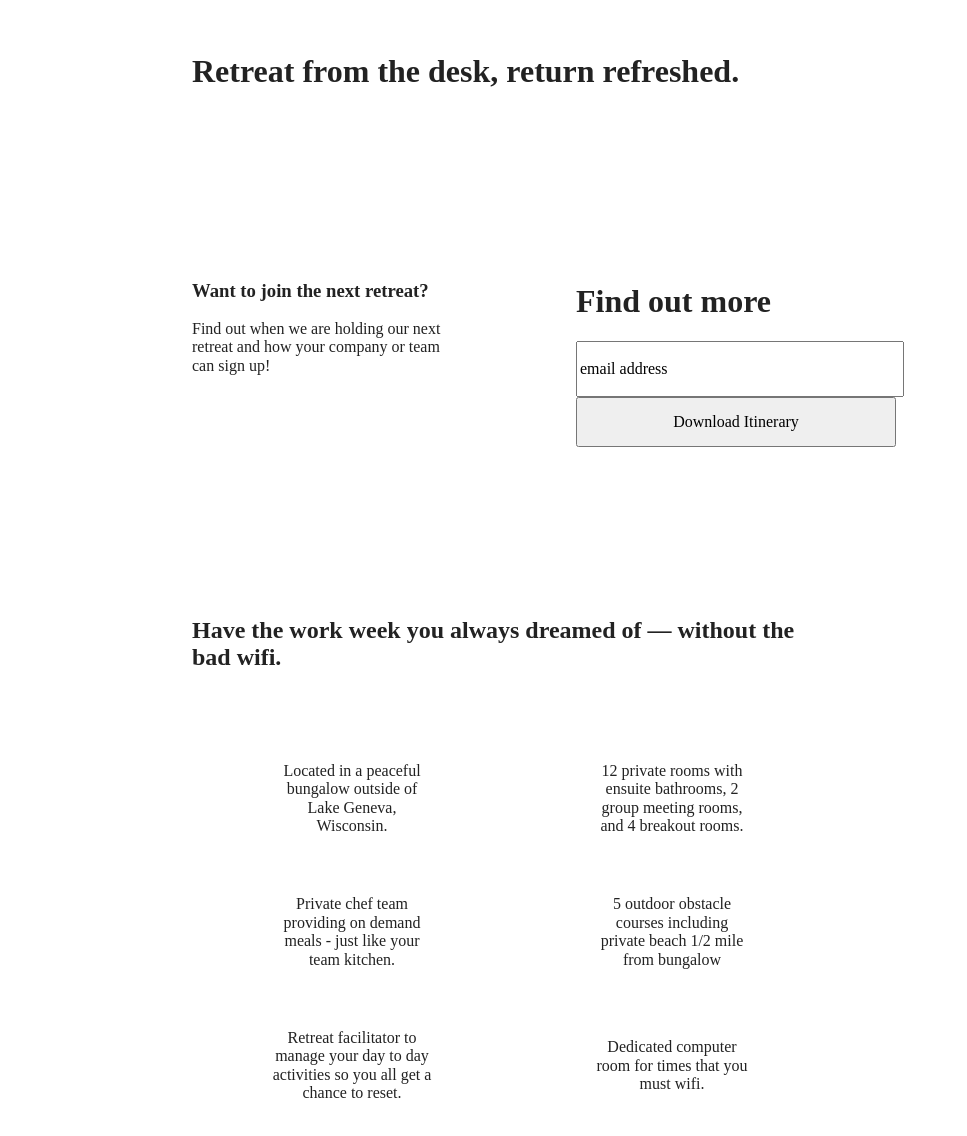
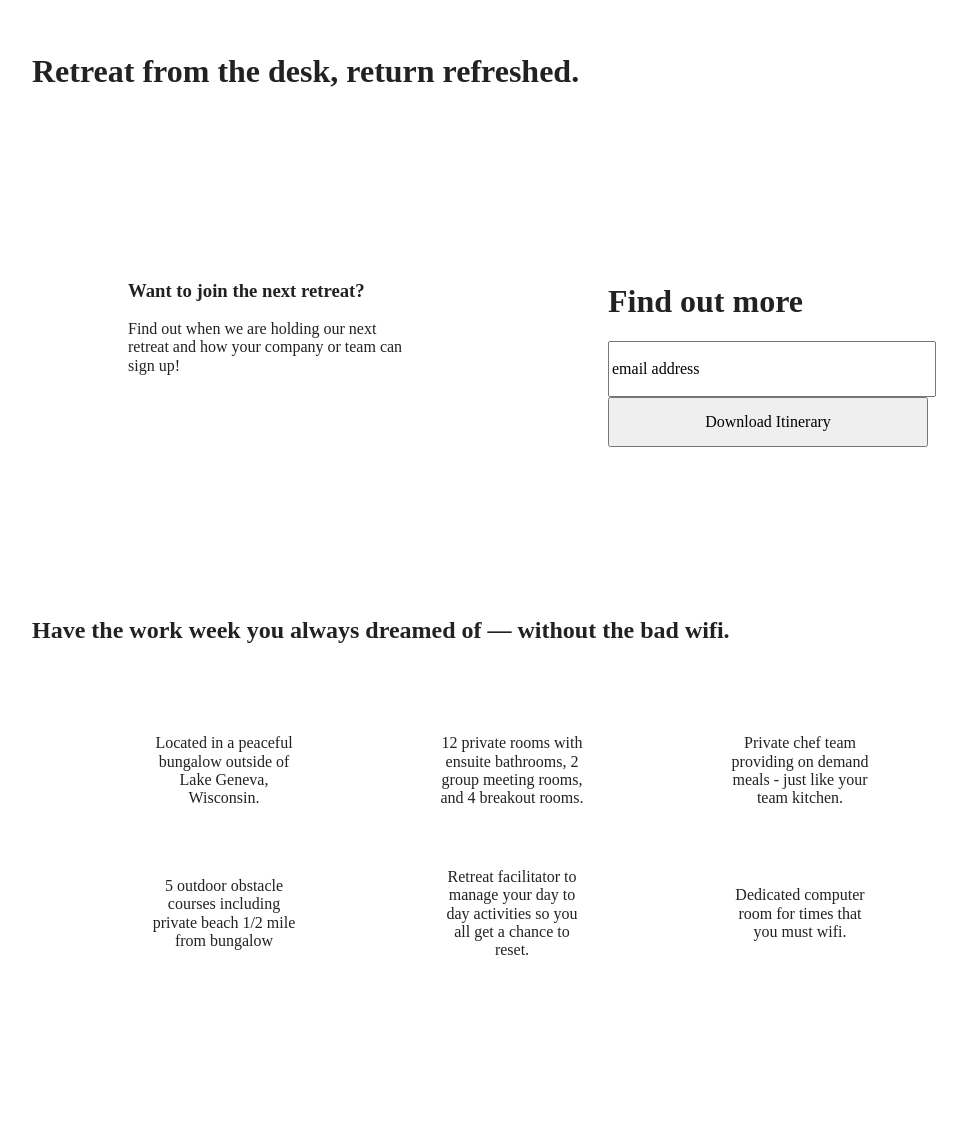
Before and after one commit to mathum49/unplugged, a website built with Parcel: page index.html in a window 1280 px wide. Shown: the part 185-1321 px from the top of the page, without its empty margins (128-1095 px from the left). Built offline with nearby package versions, Linux system fonts and the light colour scheme.

Commit message:
Added layout for desktop screen

```diff
--- a/css/main.css
+++ b/css/main.css
@@ -530,6 +530,55 @@ input {
       }
   }
 
+  @media only screen and (min-width: 1200px) {
+    /*Desktop styles here */
+        .content-wrapper {
+             max-width: 960px;
+        }
+
+         /* Hero */
+        .hero-area h1 {
+            width: 60%;
+        }
+
+        /* Aside */
+        aside .content-wrapper {
+            justify-content: space-around;
+        }
+
+        aside .content-wrapper .form-description,
+        aside .content-wrapper .form {
+            width: 30%;
+        }
+
+        /* Features */
+        .features h2 {
+            width: 90%;
+        }
+
+        .features-items article {
+            flex-basis: 30%;
+        }
+
+        /* Reviews */
+        .reviews article div {
+            width: 40%;
+        }
+
+    /********** About Page */
+        .mission h2,
+        .contact-section .content-wrapper h2 {
+            width: 95%;
+        }
+
+
+    /********** FAQ Page */
+
+        .faq h2 {
+            width: 100%;
+        }
+
+    }
 
     @media only screen and (min-width: 1200px) {
     /*Desktop styles here*/
```
